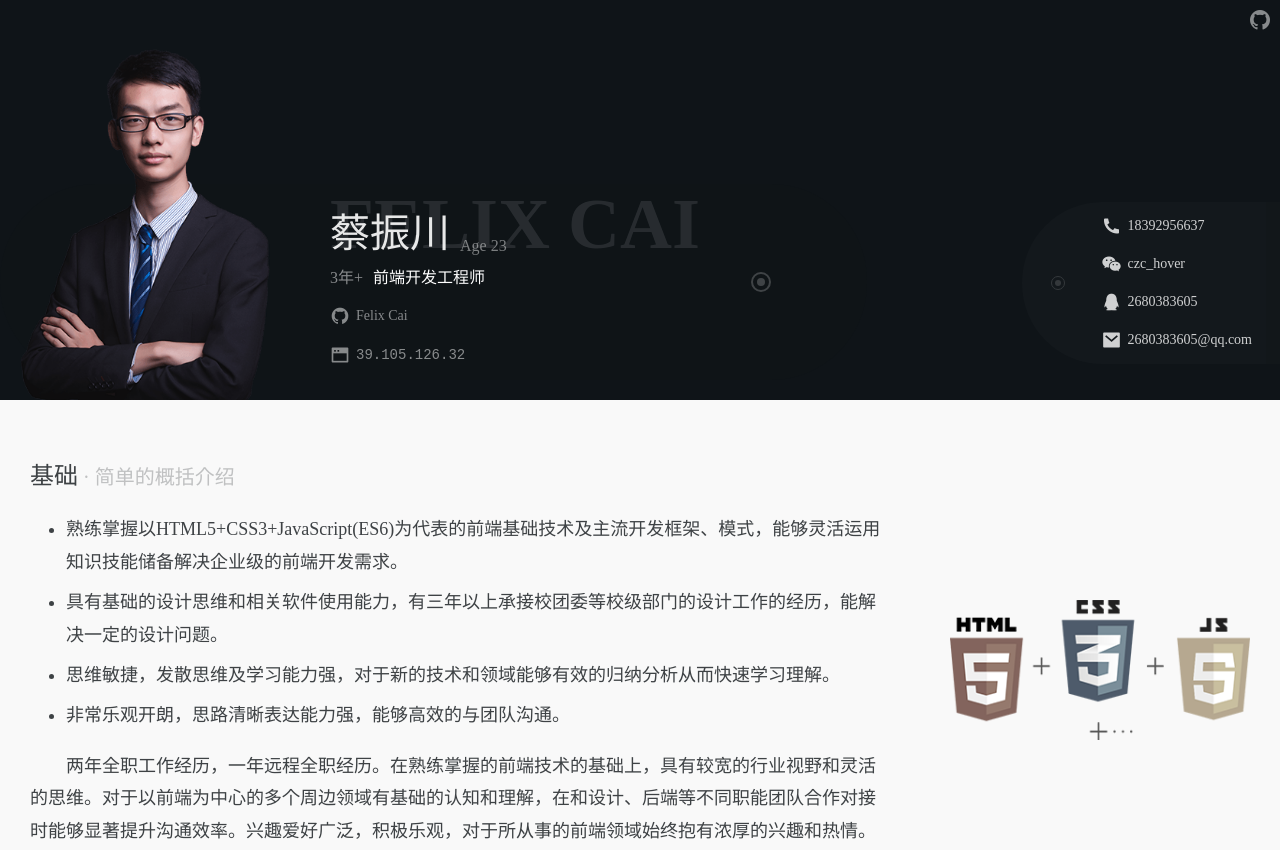
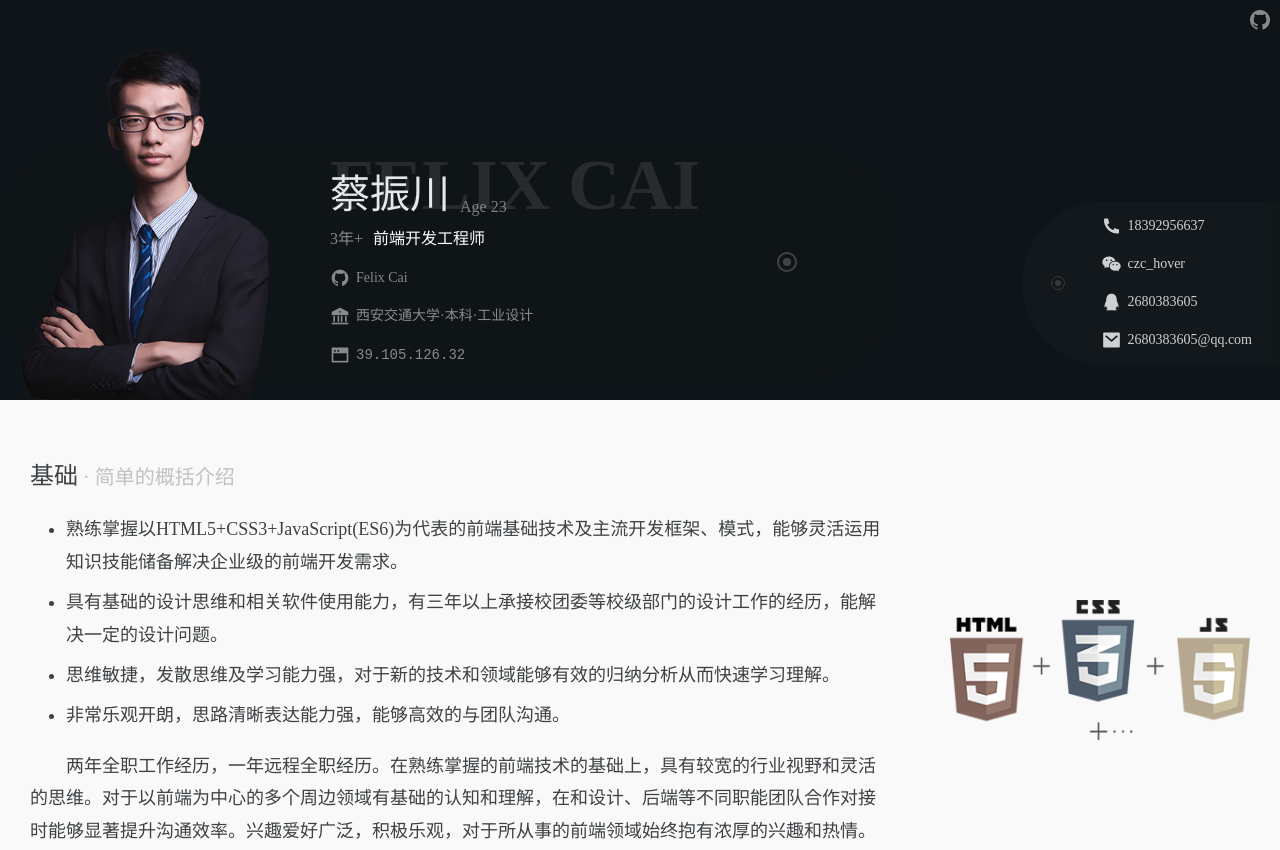
Before and after one commit to tari404/cv, a website built with webpack: page index.html in a window 1280 px wide. Shown: the top 850 px of the page. Built offline with nearby package versions, Linux system fonts and the light colour scheme; files whose address does not match are found by name; a web font is replaced by a local one; what @tarii/3d-earth would draw is missing.

Commit message:
⚙️ add school info

```diff
--- a/index.html
+++ b/index.html
@@ -26,6 +26,12 @@
           <a target="_blank" href="https://github.com/tari404">
             <i class="ri-github-fill"></i>
             <span>Felix Cai</span>
+          </a>
+        </p>
+        <p>
+          <a href="">
+            <i class="ri-bank-fill"></i>
+            <span>西安交通大学·本科·工业设计</span>
           </a>
         </p>
         <p>
```
